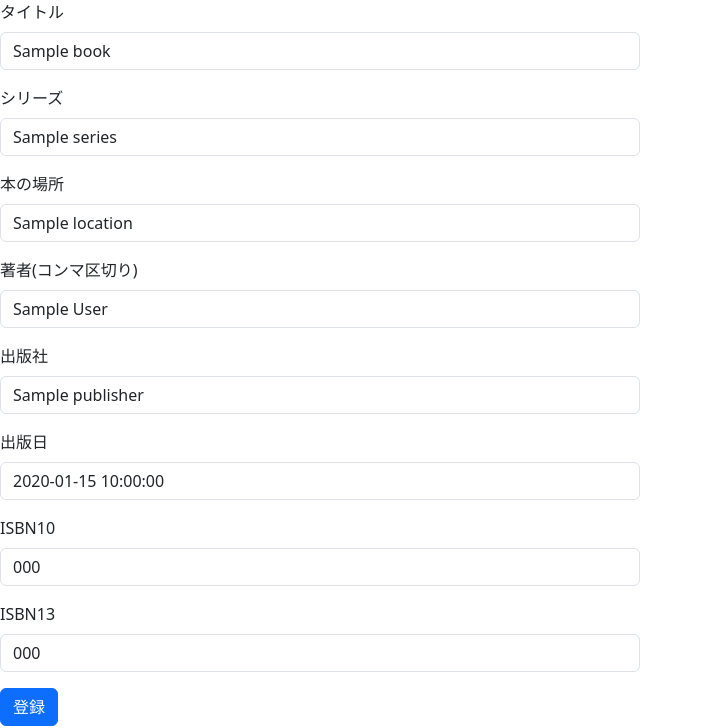
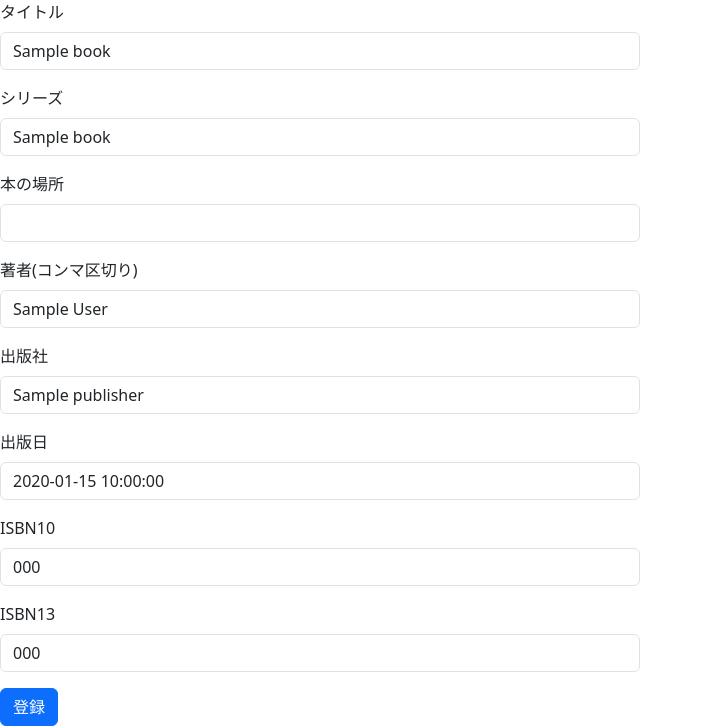
Before and after one commit to Paspenta/Paspenta_bookmanager, a Flask app: template bookmanager/templates/book_register.html in a window 1280 px wide. Shown: the part 72-800 px from the top of the page, without its empty margins (0-703 px from the left). Run offline with Flask 3, Linux system fonts and the light colour scheme; the template is opened without the code that fills it: most values are stand-ins (such as "Sample title", 1, 10 or a date in 2020).

Commit message:
fix book_register.html book value

```diff
--- a/bookmanager/templates/book_register.html
+++ b/bookmanager/templates/book_register.html
@@ -10,11 +10,11 @@
         </div>
         <div class="mb-3">
             <label for="Series" class="form-label">シリーズ</label>
-            <input name="Series" id="Series" class="form-control" value="{{ Book.get('Series') }}" >
+            <input name="Series" id="Series" class="form-control" value="{{ Book.get('Title') }}" >
         </div>
         <div class="mb-3">
             <label for="Location" class="form-label">本の場所</label>
-            <input name="Location" id="Location" class="form-control" value="{{ Book.get('Location') }}" >
+            <input name="Location" id="Location" class="form-control" required>
         </div>
         <div class="mb-3">
             <label for="author" class="form-label">著者(コンマ区切り)</label>
@@ -22,19 +22,19 @@
         </div>
         <div class="mb-3">
             <label for="Publisher" class="form-label">出版社</label>
-            <input name="Publisher" id="Publisher" class="form-control" value="{{ Book.get('Publisher') }}">
+            <input name="Publisher" id="Publisher" class="form-control" value="{{ Book.get('publisher') }}">
         </div>
         <div class="mb-3">
             <label for="PublicationDate" class="form-label">出版日</label>
-            <input name="PublicationDate" id="PublicationDate" class="form-control" value="{{ Book.get('PublicationDate') }}">
+            <input name="PublicationDate" id="PublicationDate" class="form-control" value="{{ Book.get('publishe_date') }}">
         </div>
         <div class="mb-3">
             <label for="ISBN10" class="form-label">ISBN10</label>
-            <input name="ISBN10" id="ISBN10" class="form-control" value="{{ Book.get('ISBN10') }}">
+            <input name="ISBN10" id="ISBN10" class="form-control" value="{{ Book.get('isbn_10') }}">
         </div>
         <div class="mb-3">
             <label for="ISBN13" class="form-label">ISBN13</label>
-            <input name="ISBN13" id="ISBN13" class="form-control" value="{{ Book.get('ISBN13') }}">
+            <input name="ISBN13" id="ISBN13" class="form-control" value="{{ Book.get('isbn_13') }}">
         </div>
         <button type="submit" class="btn btn-primary">登録</button>
     </form>
```
